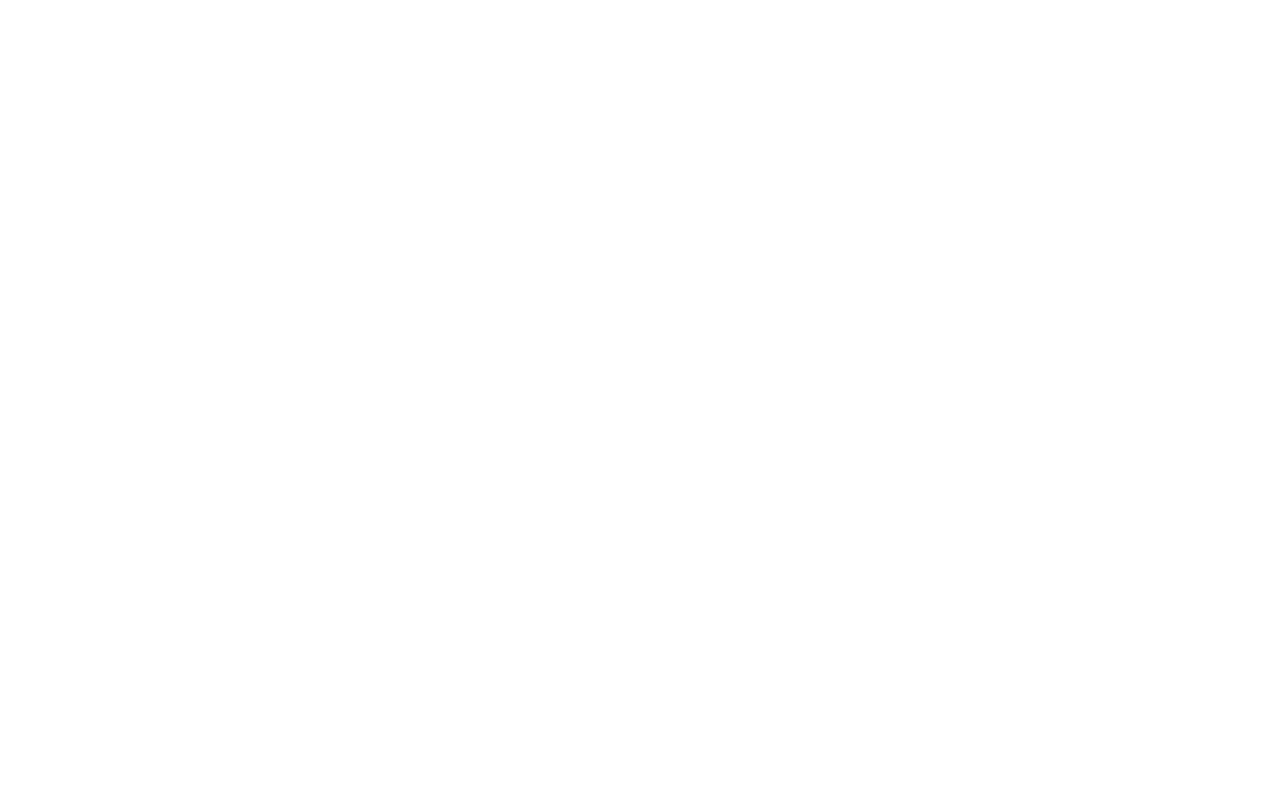
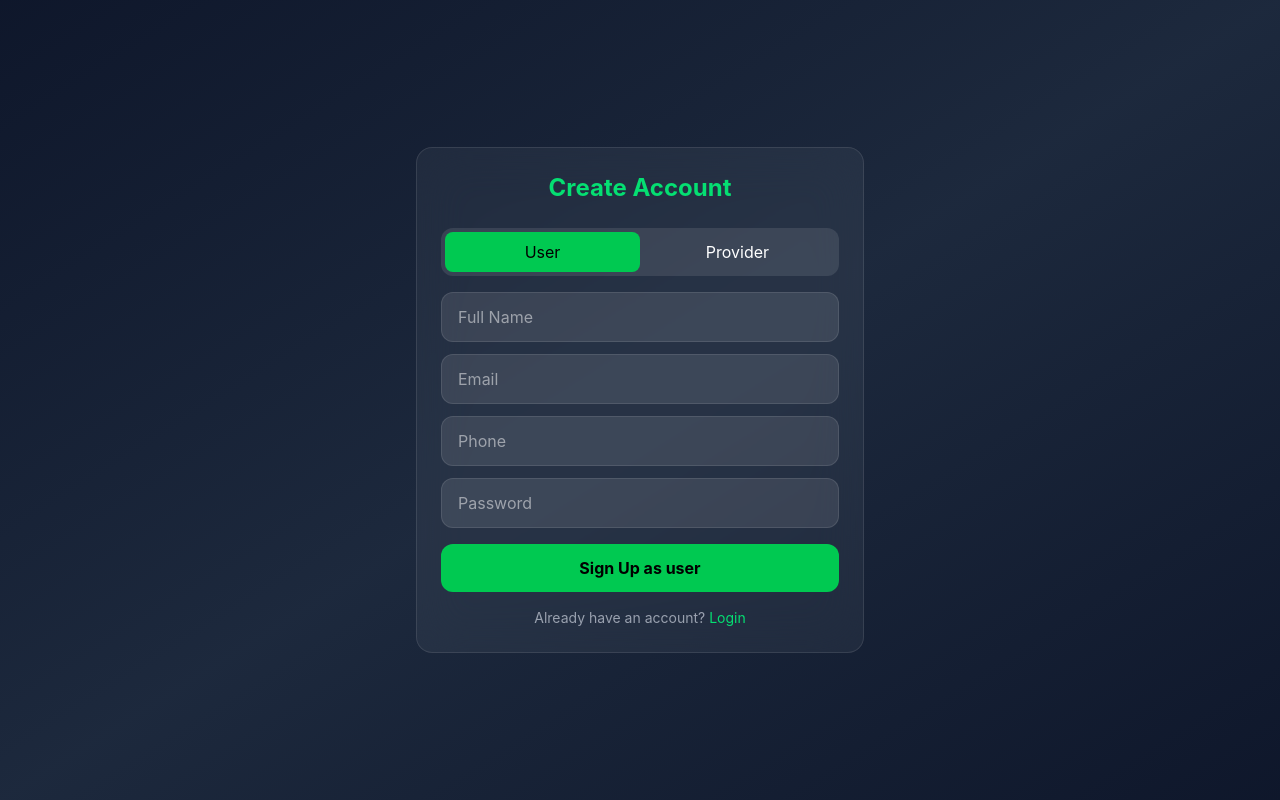
Before and after one commit to omershamsi911/TaskIT, a React (Vite) app in the folder frontend/: page /signup in a window 1280 px wide. Before the commit this address had no page. Built offline with nearby package versions, Linux system fonts and the light colour scheme.

Commit message:
Add: Login Page, Signup Page, handlers for auth

```diff
--- /dev/null
+++ b/frontend/api/api.js
@@ -0,0 +1,9 @@
+import axios from "axios";
+
+const baseURL = import.meta.env.VITE_baseURL;
+
+const api = axios.create({
+  baseURL,
+});
+
+export default api;
--- /dev/null
+++ b/frontend/handlers/auth.js
@@ -0,0 +1,97 @@
+import api from '../api/api'
+
+export const handleUserSignup = async (data) => {
+  try {
+    const res = await api.post("/auth/signup", {
+      full_name: data.full_name,
+      email: data.email,
+      phone: data.phone,
+      password: data.password,
+      role: "customer",
+    });
+
+    return res.data;
+  } catch (err) {
+    throw err.response?.data || { detail: "Signup failed" };
+  }
+};
+
+export const handleProviderSignup = async (data) => {
+  try {
+    const res = await api.post("/auth/signup", {
+      full_name: data.full_name,
+      email: data.email,
+      phone: data.phone,
+      password: data.password,
+      role: "provider",
+    });
+
+    return res.data;
+  } catch (err) {
+    throw err.response?.data || { detail: "Signup failed" };
+  }
+};
+
+
+export const handleEmailLogin = async (data) => {
+  try {
+    const res = await api.post("/auth/login/email", {
+      email: data.email,
+      password: data.password,
+    });
+
+    return res.data;
+  } catch (err) {
+    throw err.response?.data || { detail: "Login failed" };
+  }
+};
+
+export const handlePhoneLogin = async (data) => {
+  try {
+    const res = await api.post("/auth/login/phone", {
+      phone: data.phone,
+      password: data.password, // OR otp
+      otp: data.otp || null,
+    });
+
+    return res.data;
+  } catch (err) {
+    throw err.response?.data || { detail: "Login failed" };
+  }
+};
+
+export const sendOTP = async (phone) => {
+  try {
+    const res = await api.post("/auth/send-otp", null, {
+      params: { phone },
+    });
+
+    return res.data;
+  } catch (err) {
+    throw err.response?.data || { detail: "OTP send failed" };
+  }
+};
+
+export const verifyOTP = async (phone, otp) => {
+  try {
+    const res = await api.post("/auth/verify-otp", null, {
+      params: { phone, otp },
+    });
+
+    return res.data;
+  } catch (err) {
+    throw err.response?.data || { detail: "OTP verification failed" };
+  }
+};
+
+export const refreshToken = async (refresh_token) => {
+  try {
+    const res = await api.post("/auth/refresh", null, {
+      params: { refresh_token },
+    });
+
+    return res.data;
+  } catch (err) {
+    throw err.response?.data || { detail: "Refresh failed" };
+  }
+};
--- a/frontend/package.json
+++ b/frontend/package.json
@@ -11,6 +11,7 @@
   },
   "dependencies": {
     "@tailwindcss/vite": "^4.2.2",
+    "axios": "^1.15.0",
     "maplibre-gl": "^5.23.0",
     "react": "^19.2.4",
     "react-dom": "^19.2.4",
--- a/frontend/src/App.jsx
+++ b/frontend/src/App.jsx
@@ -1,6 +1,8 @@
 import {BrowserRouter, Routes, Route} from 'react-router-dom'
 import LandingPage from './common/LandingPage'
 import HomePage from './user/pages/HomePage'
+import Login from './common/Login'
+import Signup from './common/Signup'
 
 function App() {
   return (
@@ -8,6 +10,8 @@
       <Routes>
         <Route path="/" element={<LandingPage />} />
         <Route element={<HomePage />} path='/get-providers'/>
+        <Route element={<Login />} path='/login' />
+        <Route element={<Signup />} path='/signup' />
       </Routes>
     </BrowserRouter>
   )
--- a/frontend/src/common/LandingPage.jsx
+++ b/frontend/src/common/LandingPage.jsx
@@ -12,9 +12,12 @@
         </h1>
 
         <div className="flex items-center gap-4">
-          <button className="text-gray-400 hover:text-white transition">
-            Become a Provider
-          </button>
+          <Link to="/login">
+            <button className="text-gray-400 hover:text-white transition">
+              Become a Provider
+            </button>
+
+          </Link>
 
           <Link to="/get-providers">
             <button className="px-5 py-2.5 bg-green-500 hover:bg-green-600 transition text-black font-semibold rounded-xl shadow-lg shadow-green-500/20">
--- /dev/null
+++ b/frontend/src/common/Login.jsx
@@ -0,0 +1,56 @@
+// src/pages/Login.jsx
+import { useState } from "react";
+import { handleEmailLogin } from "../../handlers/auth";
+
+export default function Login() {
+  const [form, setForm] = useState({ email: "", password: "" });
+
+  const onSubmit = async (e) => {
+    e.preventDefault();
+    try {
+      const data = await handleEmailLogin(form);
+      console.log("Logged in:", data);
+    } catch (err) {
+      console.error(err);
+    }
+  };
+
+  return (
+    <div className="min-h-screen flex items-center justify-center bg-linear-to-br from-slate-900 via-slate-800 to-slate-900 text-white">
+
+      <form
+        onSubmit={onSubmit}
+        className="w-full max-w-md bg-white/5 backdrop-blur-xl border border-white/10 rounded-2xl p-6"
+      >
+        <h1 className="text-2xl font-bold text-green-400 text-center mb-6">
+          Login to TaskIt
+        </h1>
+
+        <input
+          type="email"
+          placeholder="Email"
+          className="w-full mb-3 px-4 py-3 bg-white/10 border border-white/10 rounded-xl"
+          onChange={(e) => setForm({ ...form, email: e.target.value })}
+        />
+
+        <input
+          type="password"
+          placeholder="Password"
+          className="w-full mb-4 px-4 py-3 bg-white/10 border border-white/10 rounded-xl"
+          onChange={(e) => setForm({ ...form, password: e.target.value })}
+        />
+
+        <button className="w-full py-3 bg-green-500 text-black font-bold rounded-xl">
+          Login
+        </button>
+
+        <p className="text-sm text-gray-400 text-center mt-4">
+          Don’t have an account?{" "}
+          <a href="/signup" className="text-green-400">
+            Sign up
+          </a>
+        </p>
+      </form>
+    </div>
+  );
+}
--- /dev/null
+++ b/frontend/src/common/Signup.jsx
@@ -0,0 +1,102 @@
+import { useState } from "react";
+import { handleUserSignup, handleProviderSignup } from "../../handlers/auth";
+
+export default function Signup() {
+  const [role, setRole] = useState("user");
+  const [form, setForm] = useState({
+    full_name: "",
+    email: "",
+    phone: "",
+    password: "",
+  });
+
+  const onSubmit = async (e) => {
+    e.preventDefault();
+
+    try {
+      const res =
+        role === "user"
+          ? await handleUserSignup(form)
+          : await handleProviderSignup(form);
+
+      console.log("Signup success:", res);
+    } catch (err) {
+      console.error(err);
+    }
+  };
+
+  return (
+    <div className="min-h-screen flex items-center justify-center bg-linear-to-br from-slate-900 via-slate-800 to-slate-900 text-white">
+
+      <form
+        onSubmit={onSubmit}
+        className="w-full max-w-md bg-white/5 backdrop-blur-xl border border-white/10 rounded-2xl p-6"
+      >
+        <h1 className="text-2xl font-bold text-green-400 text-center mb-6">
+          Create Account
+        </h1>
+
+        {/* ROLE SWITCH */}
+        <div className="flex bg-white/10 rounded-xl p-1 mb-4">
+          <button
+            type="button"
+            onClick={() => setRole("user")}
+            className={`flex-1 py-2 rounded-lg ${
+              role === "user" ? "bg-green-500 text-black" : ""
+            }`}
+          >
+            User
+          </button>
+          <button
+            type="button"
+            onClick={() => setRole("provider")}
+            className={`flex-1 py-2 rounded-lg ${
+              role === "provider" ? "bg-green-500 text-black" : ""
+            }`}
+          >
+            Provider
+          </button>
+        </div>
+
+        <input
+          type="text"
+          placeholder="Full Name"
+          className="w-full mb-3 px-4 py-3 bg-white/10 border border-white/10 rounded-xl"
+          onChange={(e) => setForm({ ...form, full_name: e.target.value })}
+        />
+
+        <input
+          type="email"
+          placeholder="Email"
+          className="w-full mb-3 px-4 py-3 bg-white/10 border border-white/10 rounded-xl"
+          onChange={(e) => setForm({ ...form, email: e.target.value })}
+        />
+
+        <input
+          type="text"
+          placeholder="Phone"
+          className="w-full mb-3 px-4 py-3 bg-white/10 border border-white/10 rounded-xl"
+          onChange={(e) => setForm({ ...form, phone: e.target.value })}
+        />
+
+        <input
+          type="password"
+          placeholder="Password"
+          className="w-full mb-4 px-4 py-3 bg-white/10 border border-white/10 rounded-xl"
+          onChange={(e) => setForm({ ...form, password: e.target.value })}
+        />
+
+        <button className="w-full py-3 bg-green-500 text-black font-bold rounded-xl">
+          Sign Up as {role}
+        </button>
+
+        <p className="text-sm text-gray-400 text-center mt-4">
+          Already have an account?{" "}
+          <a href="/login" className="text-green-400">
+            Login
+          </a>
+        </p>
+      </form>
+    </div>
+  );
+}
```
Also changed, not shown: 2 other files (tests, documents, lock files or other folders).
